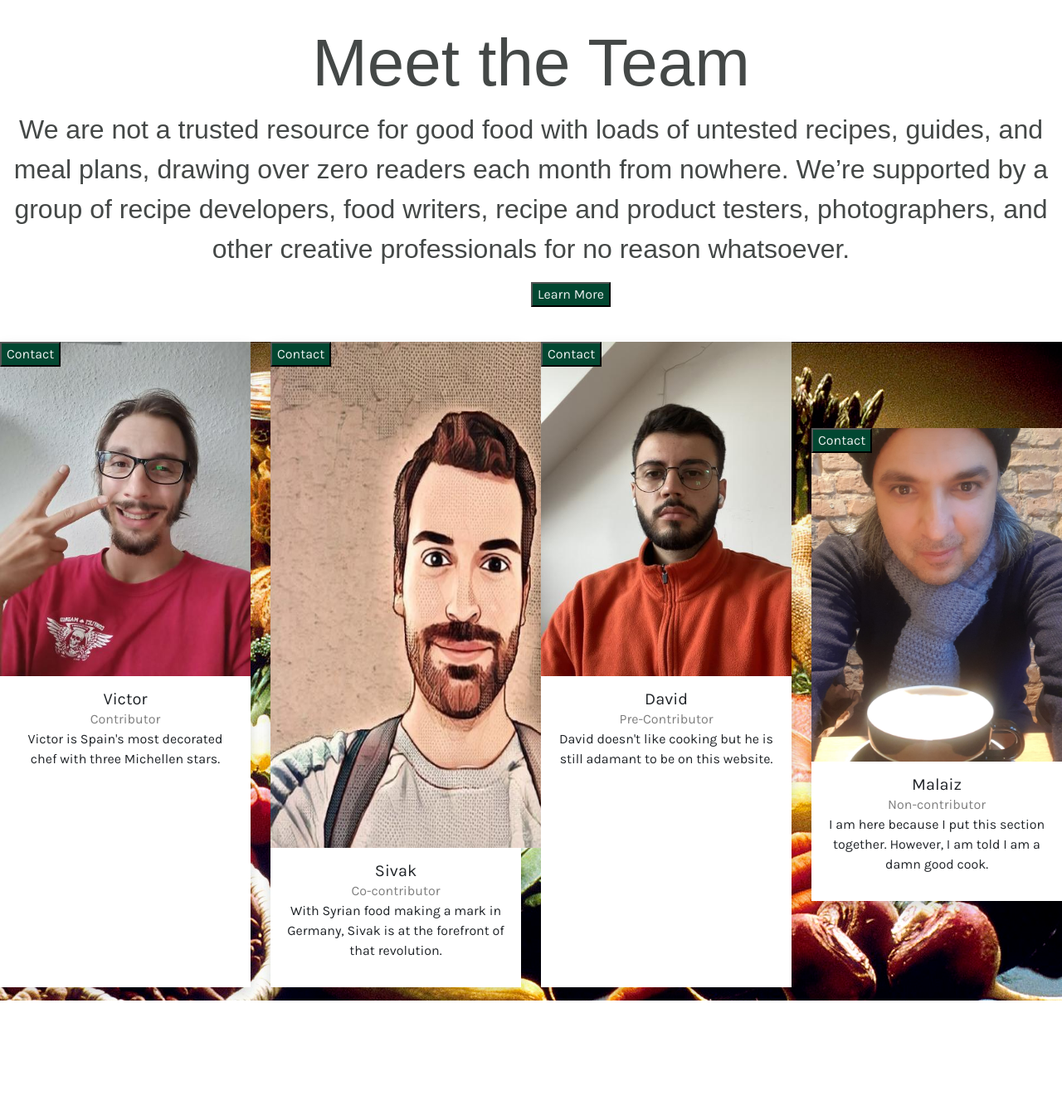
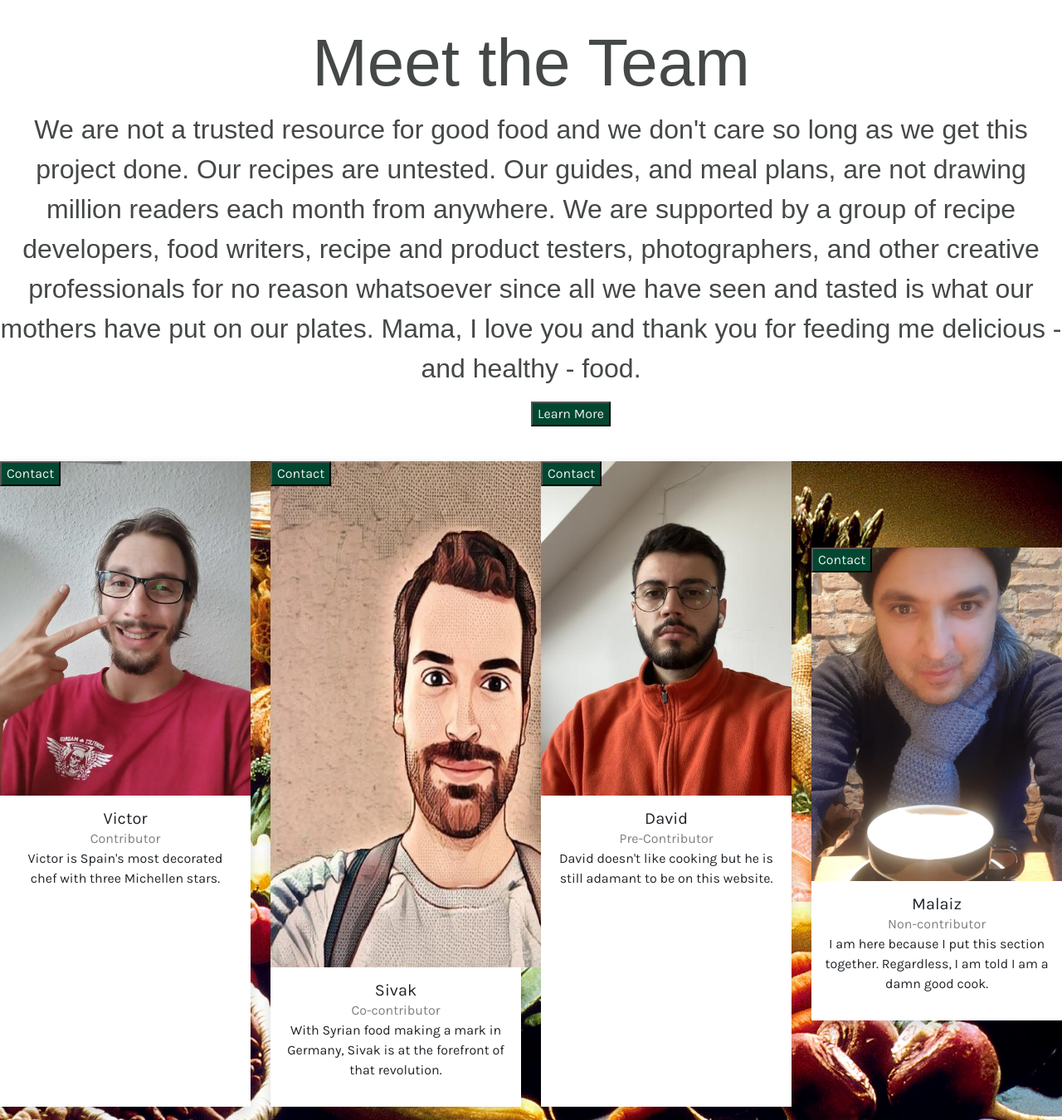
Before and after one commit to davbazz/cookbook, a plain HTML site: page index.html in a window 1280 px wide. Shown: the part 820-2170 px from the top of the page at 83% size. Before the commit the page ends 2026 px from the top, so only its background shows below. Drawn offline with nearby package versions, Linux system fonts and the light colour scheme.

Commit message:
latest by Malaiz

```diff
--- a/index.html
+++ b/index.html
@@ -140,7 +140,7 @@
 <header class="text-center py-5 mb-4">
     <div class="container">
       <h1><span class="note">Meet the Team</span></h1>
-        <p><span class="note">We are not a trusted resource for good food with loads of untested recipes, guides, and meal plans, drawing over zero readers each month from nowhere. We’re supported by a group of recipe developers, food writers, recipe and product testers, photographers, and other creative professionals for no reason whatsoever. </span></p>
+        <p><span class="note">We are not a trusted resource for good food and we don't care so long as we get this project done. Our recipes are untested. Our guides, and meal plans, are not drawing million readers each month from anywhere. We are supported by a group of recipe developers, food writers, recipe and product testers, photographers, and other creative professionals for no reason whatsoever since all we have seen and tasted is what our mothers have put on our plates. Mama, I love you and thank you for feeding me delicious - and healthy - food. </span></p>
         <button class="button_team">Learn More</button>
   </div>
   </header>
@@ -197,7 +197,7 @@
           <div class="card-body text-center">
             <h5 class="card-title mb-0">Malaiz</h5>
             <div class="card-text text-black-50">Non-contributor</div>
-            <p>I am here because I put this section together. However, I am told I am a damn good cook.</p>
+            <p>I am here because I put this section together. Regardless, I am told I am a damn good cook.</p>
           </div>
           <div class="button_team">
             <button class="button_team">Contact</button>
```
